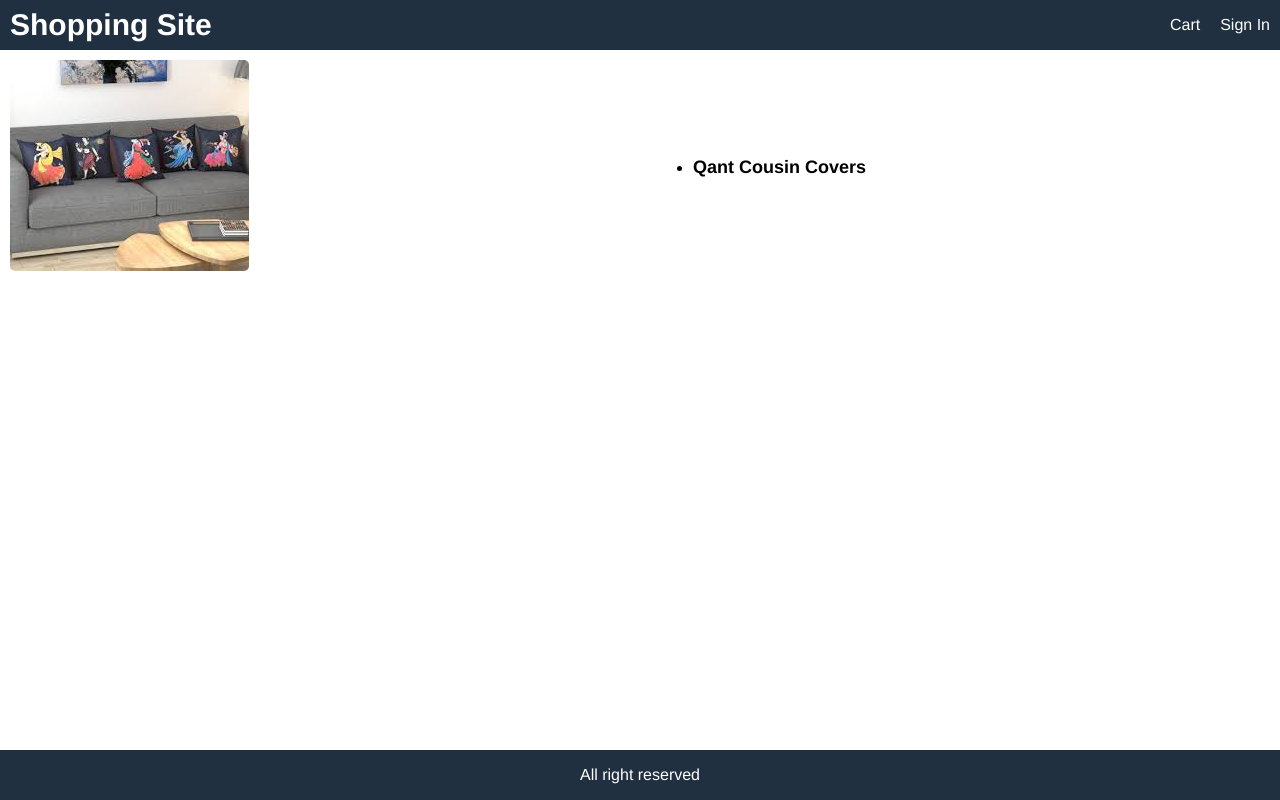
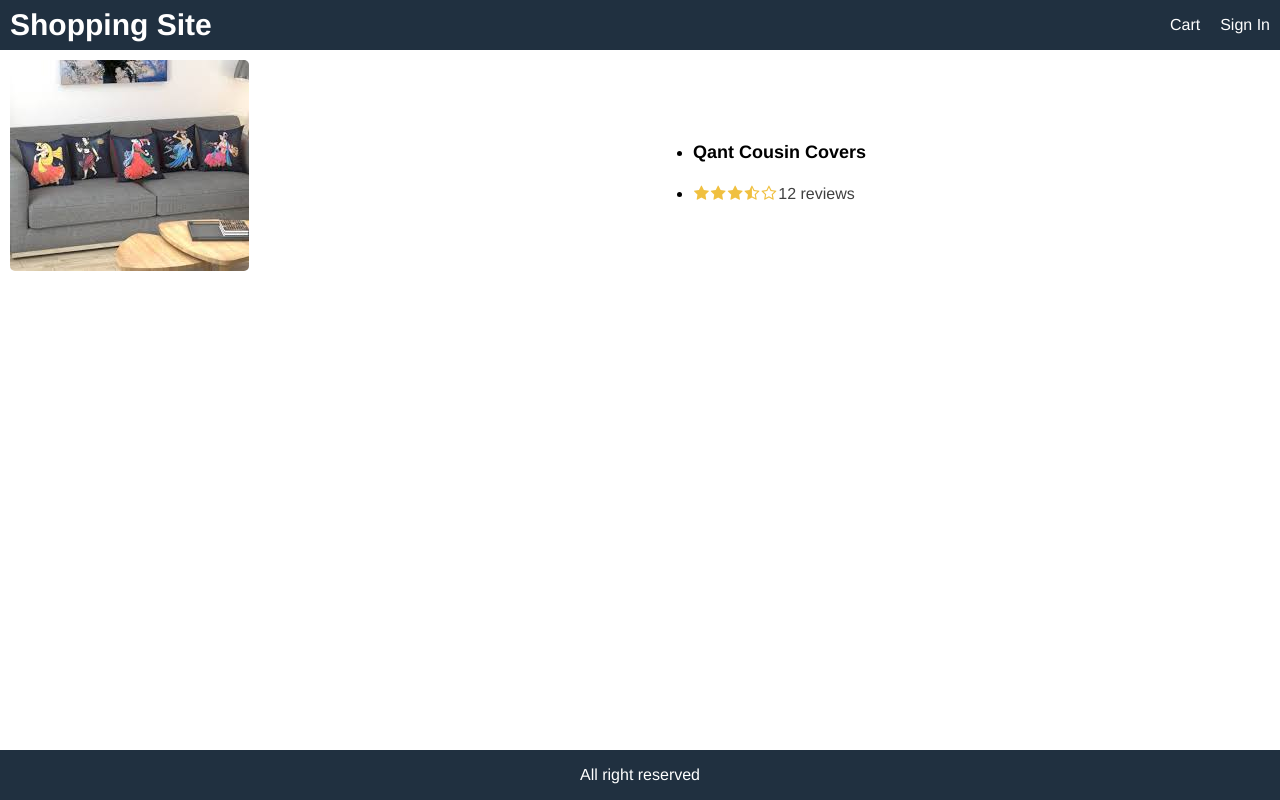
Before and after one commit to Gagandeep-Kaur-01/Shopping_Cart, a React (Create React App) app in the folder frontend/: page /product/1 in a window 1280 px wide. Built offline with nearby package versions, Linux system fonts and the light colour scheme.

Commit message:
displayed rating & no. of reviews of selected product

```diff
--- a/frontend/src/components/screens/ProductScreen.js
+++ b/frontend/src/components/screens/ProductScreen.js
@@ -1,6 +1,7 @@
 import React from 'react';
 import Product from '../Products';
 import data from '../../data';
+import Rating from '../Rating'
 
 export default function ProductScreen(props) {
     const product = data.products.find(x => x._id === props.match.params.id);
@@ -25,6 +26,12 @@ export default function ProductScreen(props) {
                        <li>
                            <h1>{product.name}</h1>
                        </li>
+                       <li>
+                          <Rating
+                            rating={product.rating}
+                            numReviews={product.numReviews}
+                           ></Rating>
+                         </li>
                    </ul>
 
                </div>
```
